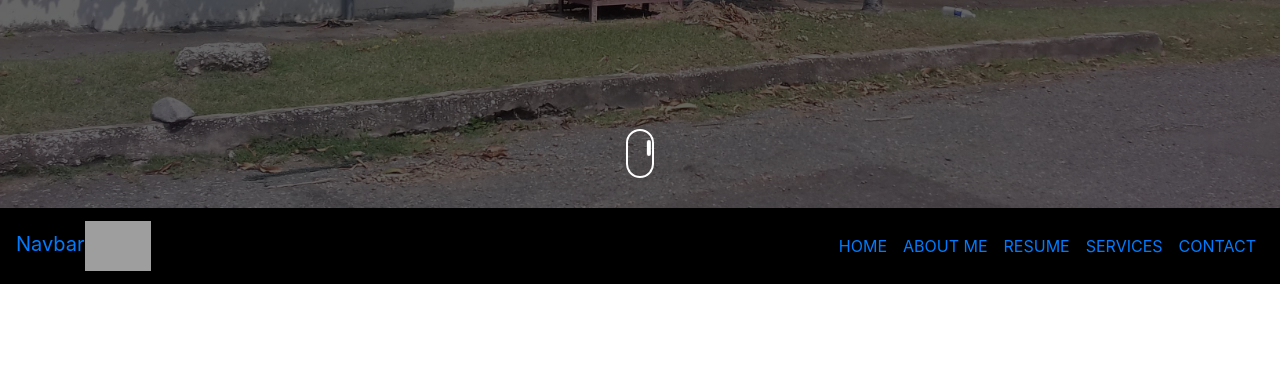
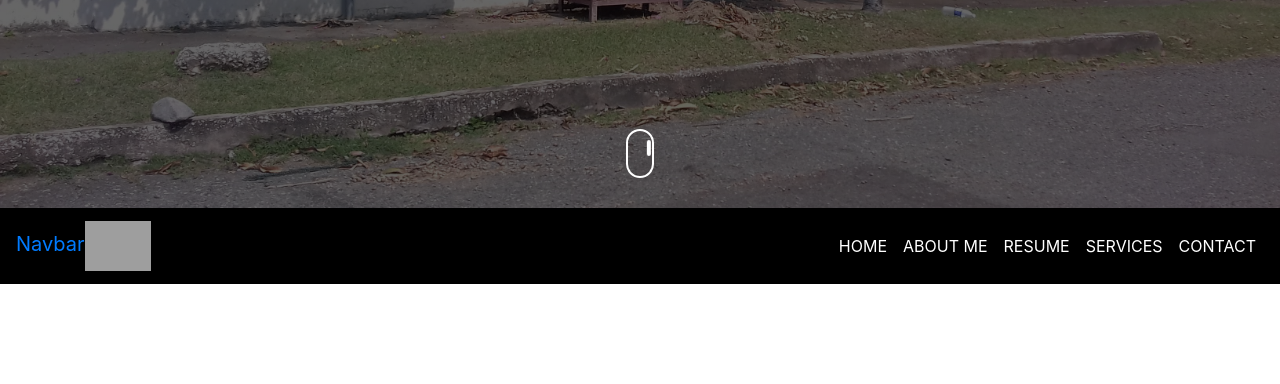
Before and after one commit to Dejah9/profile, a PHP site: page / in a window 1280 px wide. Shown: the part 592-976 px from the top of the page. Run offline with PHP 8.4, Linux system fonts and the light colour scheme; grey boxes are pictures that could not be loaded.

Commit message:
menu words white

```diff
--- a/style.css
+++ b/style.css
@@ -98,3 +98,17 @@ body{
 	font-size:35px;
 	color: #fff;
 }
+
+.navbar-toggler{
+	outline: none ! important;
+}
+
+.navbar-nav{
+	float: right;
+	text-align: right;
+
+}
+
+.nav-link{
+	color: #fff ! important;
+}
```
